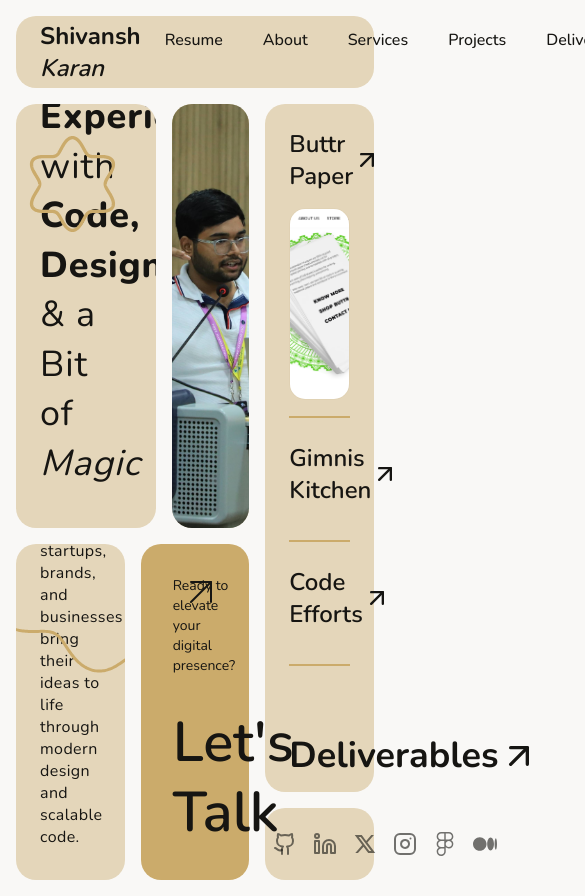
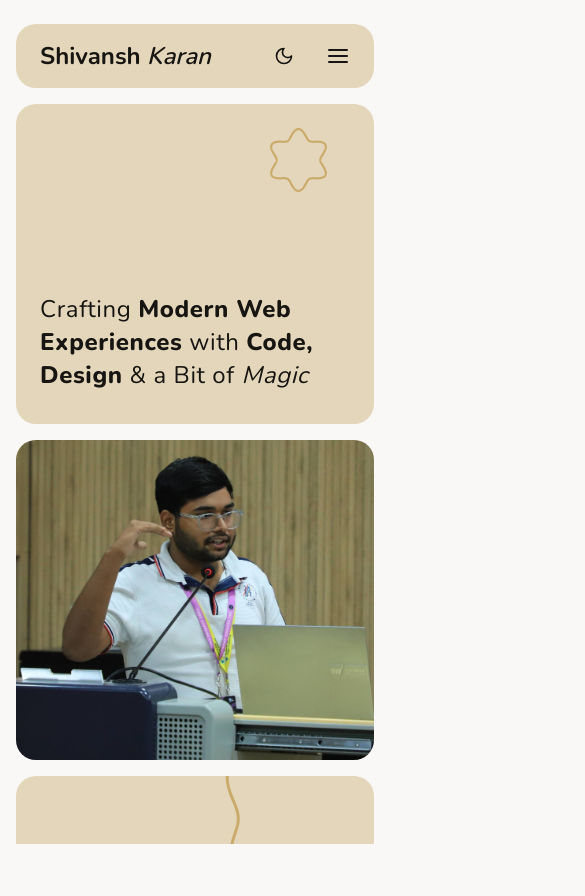
Before and after one commit to SpaceTesla/bentolio, a Next.js app: page / in a window 390 px wide. Shown: the top 896 px of the page, 585 px wide, since content can reach past the window. After the commit the page ends 844 px from the top, so only its background shows below. Built offline with nearby package versions, Linux system fonts and the light colour scheme.

Commit message:
fix: breaking layout fixed

```diff
--- a/src/app/components/ContactSection.tsx
+++ b/src/app/components/ContactSection.tsx
@@ -8,8 +8,7 @@ export default function ContactSection() {
 
   return (
     <div
-      id="contact"
-      className="bg-accent relative col-span-4 row-span-4 cursor-pointer rounded-[20px]"
+      className="bg-accent relative h-full w-full cursor-pointer rounded-[20px]"
       onClick={() => {
         router.push('/contact');
       }}
@@ -17,11 +16,11 @@ export default function ContactSection() {
       <div className="absolute top-8 left-8 text-sm font-light">
         Ready to elevate your <br /> digital presence?
       </div>
-      <div className="absolute bottom-8 left-8 text-[56px] leading-tight font-semibold">
+      <div className="absolute bottom-8 left-8 text-[56px] leading-tight font-semibold max-lg:text-4xl max-md:text-3xl">
         Let's Talk
       </div>
       <LuArrowUpRight
-        className="absolute top-6 right-6 text-5xl"
+        className="absolute top-6 right-6 text-5xl max-lg:text-4xl max-md:text-3xl"
         strokeWidth={1}
       />
     </div>
--- a/src/app/components/Deliverables.tsx
+++ b/src/app/components/Deliverables.tsx
@@ -16,10 +16,7 @@ export default function Deliverables() {
   };
 
   return (
-    <div
-      id="deliverables"
-      className="bg-primary relative col-span-4 row-span-8 flex flex-col gap-4 rounded-[20px] p-6"
-    >
+    <div className="bg-primary relative flex h-full flex-col gap-4 rounded-[20px] p-6">
       {deliverables.map((d, idx) => (
         <div
           key={d.projectName}
@@ -58,7 +55,7 @@ export default function Deliverables() {
           )}
         </div>
       ))}
-      <div className="heading absolute bottom-0 flex w-[calc(100%-3rem)] items-center justify-between pb-4">
+      <div className="heading bg-primary absolute bottom-0 flex w-[calc(100%-3rem)] items-center justify-between pb-4">
         <div className="text-4xl font-bold">Deliverables</div>
         <Link
           href="/"
--- /dev/null
+++ b/src/app/components/MobileMenu.tsx
@@ -0,0 +1,54 @@
+'use client';
+
+import React, { useState } from 'react';
+import Link from 'next/link';
+import { FiMenu, FiX } from 'react-icons/fi';
+
+interface NavLink {
+  name: string;
+  href: string;
+}
+
+interface MobileMenuProps {
+  links: NavLink[];
+}
+
+export default function MobileMenu({ links }: MobileMenuProps) {
+  const [isMenuOpen, setIsMenuOpen] = useState(false);
+
+  const toggleMenu = () => {
+    setIsMenuOpen(!isMenuOpen);
+  };
+
+  return (
+    <>
+      {/* Mobile Menu Button */}
+      <button
+        className="hover:bg-secondary rounded-[8px] p-2 text-2xl transition-colors duration-150 md:hidden"
+        onClick={toggleMenu}
+        aria-label="Toggle menu"
+      >
+        {isMenuOpen ? <FiX /> : <FiMenu />}
+      </button>
+
+      {/* Mobile Menu */}
+      {isMenuOpen && (
+        <div className="bg-primary absolute top-full right-0 left-0 mt-2 rounded-[20px] p-4 shadow-lg md:hidden">
+          <ul className="flex flex-col gap-2">
+            {links.map((link) => (
+              <li key={link.name}>
+                <Link
+                  href={link.href}
+                  className="hover:bg-secondary block rounded-[8px] px-4 py-2 transition-colors duration-150"
+                  onClick={() => setIsMenuOpen(false)}
+                >
+                  {link.name}
+                </Link>
+              </li>
+            ))}
+          </ul>
+        </div>
+      )}
+    </>
+  );
+}
--- a/src/app/components/Navbar.tsx
+++ b/src/app/components/Navbar.tsx
@@ -1,6 +1,7 @@
 import React from 'react';
 import ThemeButton from './ThemeButton';
 import Link from 'next/link';
+import MobileMenu from '@/app/components/MobileMenu';
 
 const navLinks = [
   { name: 'Resume', href: '#' },
@@ -13,7 +14,7 @@ const navLinks = [
 
 export default function Navbar() {
   return (
-    <nav className="bg-primary flex h-full w-full items-center justify-between rounded-[20px] px-4">
+    <nav className="bg-primary relative flex h-16 w-full items-center justify-between rounded-[20px] px-4">
       <Link
         href={'/'}
         className="hover:bg-secondary rounded-[8px] px-2 py-1 transition-colors duration-150"
@@ -24,7 +25,8 @@ export default function Navbar() {
         </div>
       </Link>
 
-      <ul className="flex gap-2 text-base font-medium">
+      {/* Desktop Menu */}
+      <ul className="hidden gap-2 text-base font-medium md:flex">
         {navLinks.map((link) => (
           <li key={link.name}>
             <Link
@@ -36,7 +38,11 @@ export default function Navbar() {
           </li>
         ))}
       </ul>
-      <ThemeButton />
+
+      <div className="flex items-center gap-4">
+        <ThemeButton />
+        <MobileMenu links={navLinks} />
+      </div>
     </nav>
   );
 }
--- a/src/app/components/SocialLinks.tsx
+++ b/src/app/components/SocialLinks.tsx
@@ -18,7 +18,7 @@ const iconMap = {
 
 export default function SocialLinks() {
   return (
-    <div className="flex h-full items-center justify-around">
+    <div className="flex h-full w-full items-center justify-around">
       {socialLinks.map((link) => {
         const Icon = iconMap[link.icon as keyof typeof iconMap];
         return (
--- a/src/app/globals.css
+++ b/src/app/globals.css
@@ -63,6 +63,13 @@
   * {
     @apply border-border outline-ring/50;
   }
+  html,
+  body {
+    height: 100%;
+    margin: 0;
+    padding: 0;
+    overflow-x: hidden;
+  }
   body {
     background-color: var(--background);
     color: var(--foreground);
--- a/src/app/page.tsx
+++ b/src/app/page.tsx
@@ -8,34 +8,37 @@ import ContactSection from './components/ContactSection';
 
 export default function Home() {
   return (
-    <main className="bg-background text-foreground grid min-h-screen w-full grid-cols-12 grid-rows-10 gap-4 p-4">
-      <div className="col-span-full">
+    <main className="w-full">
+      <div className="bg-primary fixed top-0 left-0 h-[2px] w-full origin-left scale-x-0"></div>
+      <div className="grid h-screen grid-cols-12 grid-rows-10 gap-4 overflow-hidden p-4 max-lg:h-auto max-lg:grid-rows-none max-lg:overflow-visible max-lg:py-6">
+        {/* Navbar Section */}
+        <div className="col-span-full row-span-1">
           <Navbar />
         </div>
 
+        {/* Main Content Grid */}
+        <div className="col-span-8 row-span-9 grid grid-cols-subgrid grid-rows-subgrid max-lg:col-span-full max-lg:grid-rows-none max-lg:gap-4">
           {/* Intro Section */}
-      <div
-        id="intro"
-        className="bg-primary relative col-span-5 row-span-5 overflow-hidden rounded-[20px] p-6"
-      >
-        <div className="absolute bottom-0 left-0 w-[80%] pb-10 pl-6 text-4xl leading-snug tracking-wide">
+          <div className="col-span-5 row-span-5 max-lg:col-span-8 max-md:col-span-full">
+            <div className="bg-primary relative min-h-full overflow-hidden rounded-[20px] p-6 max-lg:min-h-[20rem]">
+              <div className="absolute bottom-0 left-0 w-[80%] pb-10 pl-6 text-4xl leading-snug tracking-wide max-lg:text-3xl max-md:w-[90%] max-md:pb-8 max-md:text-2xl">
                 Crafting{' '}
-          <span className="font-extrabold">Modern Web Experiences</span> with{' '}
-          <span className="font-extrabold">Code, Design</span> & a Bit of{' '}
-          <span className="italic">Magic</span>
+                <span className="font-extrabold">Modern Web Experiences</span>{' '}
+                with <span className="font-extrabold">Code, Design</span> & a
+                Bit of <span className="italic">Magic</span>
               </div>
-
-        <div className="absolute top-8 right-8">
+              <div className="absolute top-8 right-8 max-md:top-6 max-md:right-6">
                 <StarIcon
-            className="text-accent hover:text-accent/80 h-[96px] transition-colors duration-300"
+                  className="text-accent hover:text-accent/80 h-[96px] transition-colors duration-300 max-lg:h-[80px] max-md:h-[64px]"
                   strokeWidth={2}
                 />
               </div>
             </div>
-      <div
-        id="Image"
-        className="bg-primary relative col-span-3 row-span-5 overflow-hidden rounded-[20px]"
-      >
+          </div>
+
+          {/* Image Section */}
+          <div className="col-span-3 row-span-5 max-lg:col-span-4 max-md:col-span-full">
+            <div className="bg-primary relative h-full overflow-hidden rounded-[20px] max-lg:min-h-[20rem]">
               <Image
                 src={'/myself.jpg'}
                 alt="shivansh image"
@@ -44,30 +47,47 @@ export default function Home() {
                 sizes="(max-width: 768px) 100vw, (max-width: 1200px) 50vw, 33vw"
               />
             </div>
-
-      {/* Deliverables Section */}
-      <Deliverables />
+          </div>
 
           {/* About Section */}
-      <div
-        id="about"
-        className="bg-primary relative col-span-4 row-span-4 overflow-hidden rounded-[20px]"
-      >
-        <div className="absolute right-0 bottom-0 left-0 w-[80%] pb-8 pl-6 leading-snug font-light tracking-wide">
-          Shivansh Karan is a Bangalore-based full stack developer and designer,
-          known for crafting clean, functional, and visually engaging web
-          experiences. He helps startups, brands, and businesses bring their
-          ideas to life through modern design and scalable code.
+          <div className="col-span-4 row-span-4 max-lg:col-span-6 max-lg:min-h-[18rem] max-md:col-span-full">
+            <div className="bg-primary relative min-h-full overflow-hidden rounded-[20px] p-6">
+              <div className="absolute right-0 bottom-0 left-0 w-[80%] pb-8 pl-6 leading-snug font-light tracking-wide max-md:w-full max-md:pr-6 max-md:text-sm">
+                Shivansh Karan is a Bangalore-based full stack developer and
+                designer, known for crafting clean, functional, and visually
+                engaging web experiences. He helps startups, brands, and
+                businesses bring their ideas to life through modern design and
+                scalable code.
               </div>
-        <BlobIcon className="text-accent absolute -top-16 -right-16" />
+              <BlobIcon className="text-accent absolute -top-16 -right-16 max-md:-top-12 max-md:-right-12" />
+            </div>
           </div>
 
-      {/* Contact Section */}
+          {/* Contact Section - Desktop */}
+          <div className="col-span-4 row-span-4 max-lg:col-span-6 max-lg:min-h-[18rem] max-md:hidden">
             <ContactSection />
+          </div>
+        </div>
+
+        {/* Right Side Content */}
+        <div className="col-span-4 row-span-9 grid grid-cols-subgrid grid-rows-subgrid max-lg:col-span-full max-lg:grid-rows-none max-lg:gap-4">
+          {/* Deliverables Section */}
+          <div className="col-span-4 row-span-8 max-lg:col-span-full max-lg:min-h-[25rem]">
+            <Deliverables />
+          </div>
 
           {/* Social Links */}
-      <div className="bg-primary col-span-4 row-span-1 rounded-[20px]">
+          <div className="col-span-4 row-span-1 max-lg:col-span-full max-lg:min-h-[5rem]">
+            <div className="bg-primary flex min-h-full items-center justify-center rounded-[20px]">
               <SocialLinks />
+            </div>
+          </div>
+        </div>
+
+        {/* Contact Section - Mobile */}
+        <div className="col-span-full hidden max-lg:min-h-[18rem] max-md:mt-4 max-md:block">
+          <ContactSection />
+        </div>
       </div>
     </main>
   );
```
Lines whose indentation alone changed are shown as unchanged.
